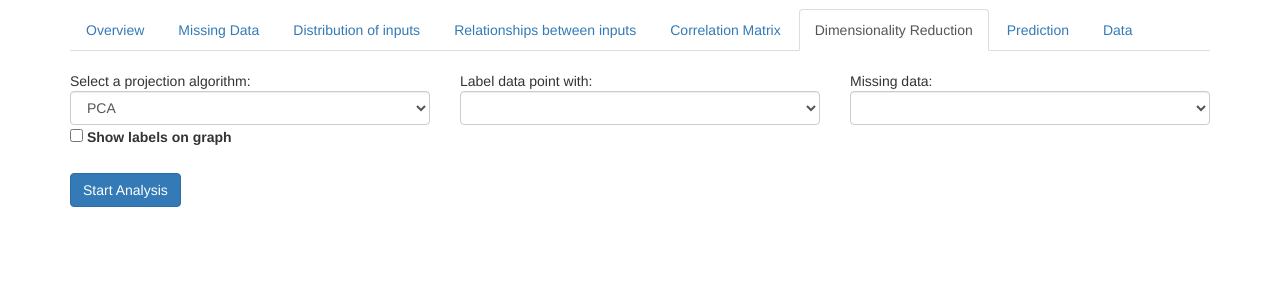
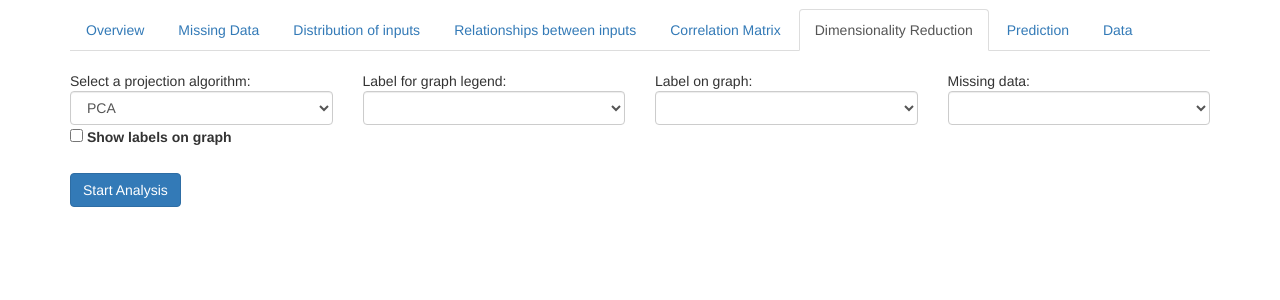
Before and after one commit to supernifty/dovex, a Flask app: page /explore/1 in a window 1280 px wide, after a click on "Dimensionality Reduction". Shown: the part 51-351 px from the top of the page. Run offline with Flask 2, Linux system fonts and the light colour scheme; lists and menus that the app fills with data are empty; some libraries are stand-ins or nearby versions.

Commit message:
additional label option for dimensionality reduction

```diff
--- a/static/main.js
+++ b/static/main.js
@@ -493,13 +493,17 @@ var
     var old_header = $('#outcome').val();
     $('#outcome').empty();
     $('#projection_highlight').empty();
+    $('#projection_highlight_2').empty();
+    $('#projection_highlight_2').append($('<option>', {value:'', text:'(same)'}));
     for (header in g['data']['meta']['header']) {
       $('#outcome').append($('<option>', {value:header, text:g['data']['meta']['header'][header]}));
       $('#projection_highlight').append($('<option>', {value:header, text:g['data']['meta']['header'][header]}));
+      $('#projection_highlight_2').append($('<option>', {value:header, text:g['data']['meta']['header'][header]}));
     }
     if (old_header != null) {
       $('#outcome').val(old_header);
       $('#projection_highlight').val(old_header);
+      $('#projection_highlight_2').val(old_header);
     }
     show_predictors();
     update_excluded();
@@ -800,7 +804,11 @@ var
         }
         traces[highlight_value]['x'].push(result['projection'][point][0]);
         traces[highlight_value]['y'].push(result['projection'][point][1]);
-        traces[highlight_value]['text'].push(highlight_value);
+        if ($('#projection_highlight').val() == '') {
+          traces[highlight_value]['text'].push(highlight_value);
+        } else {
+          traces[highlight_value]['text'].push(g['data']['data'][i][$('#projection_highlight_2').val()]);
+        }
       }
       else {
         if (!('' in traces)) {
@@ -808,7 +816,11 @@ var
         }
         traces['']['x'].push(result['projection'][point][0]);
         traces['']['y'].push(result['projection'][point][1]);
-        traces['']['text'].push(highlight_value);
+        if ($('#projection_highlight').val() == '') {
+          traces['']['text'].push(highlight_value);
+        } else {
+          traces['']['text'].push(g['data']['data'][i][$('#projection_highlight_2').val()]);
+        }
         traces['']['marker']['color'].push(highlight_value);
       }
       point++;
--- a/templates/explore.html
+++ b/templates/explore.html
@@ -209,7 +209,7 @@
          <div class="tab-pane" id="tab_cluster">
 
        <div class="row">
-          <div class="col-md-4">
+          <div class="col-md-3">
             Select a projection algorithm:
             <select id="reducer" class="form-control">
               <option value='pca'>PCA</option>
@@ -217,11 +217,15 @@
               <option value='tsne'>t-SNE</option>
             </select>
           </div>
-          <div class="col-md-4">
-            Label data point with:
+          <div class="col-md-3">
+            Label for graph legend:
             <select id="projection_highlight" class="form-control"></select>
           </div>
-          <div class="col-md-4">
+          <div class="col-md-3">
+            Label on graph:
+            <select id="projection_highlight_2" class="form-control"></select>
+          </div>
+          <div class="col-md-3">
             Missing data:
             <select id="max_missing_projection" class="form-control">
             </select>
```
